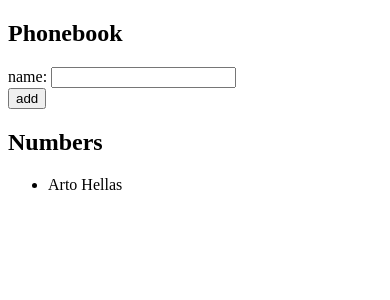
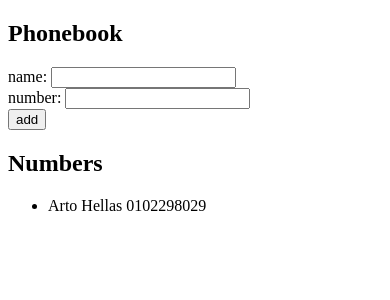
Before and after one commit to yasiradn/FSO2020, a React (Create React App) app in the folder part2/phonebook/my-app/: page / in a window 390 px wide. Shown: the top 300 px of the page. Built offline with nearby package versions, Linux system fonts and the light colour scheme; the HTML template or start-up script is replaced by a standard one.

Commit message:
2.8: The Phonebook Step3

```diff
--- a/part2/phonebook/my-app/src/App.js
+++ b/part2/phonebook/my-app/src/App.js
@@ -3,28 +3,37 @@ import Person from './component/Person'
 
 const App = () => {
   const [ persons, setPersons] = useState([
-    { name: 'Arto Hellas' }
+    { name: 'Arto Hellas', number: '0102298029' }
   ])
   const [ newName, setNewName ] = useState('')
+  const [ newNumber, setNewNumber ] = useState('')
 
   const addName = (event) => {
     event.preventDefault()
     const hasMatch = persons.some(item => item.name === newName)
     if(!hasMatch) {
       const personObj = {
-        name: newName
+        name: newName,
+        number: newNumber
       }
       setPersons(persons.concat(personObj))
       setNewName('')
+      setNewNumber('')
     } else {
       alert(`${newName} is already added to phonebook`)
       setNewName('')
     }
   }
 
-  const handleChange = (e) => {
+  const handleNameChange = (e) => {
     if(e.type === 'change') {
       setNewName(e.target.value)
+    }
+  }
+
+  const handleNumberChange = (e) => {
+    if(e.type === 'change') {
+      setNewNumber(e.target.value)
     }
   }
 
@@ -34,7 +43,8 @@ const App = () => {
       <h2>Phonebook</h2>
       <form onSubmit={addName}>
         <div>
-          name: <input value ={newName} onChange={handleChange} />
+          name: <input value ={newName} onChange={handleNameChange} />
+          <div>number: <input onChange={handleNumberChange} /></div>
         </div>
         <div>
           <button type="submit">add</button>
--- a/part2/phonebook/my-app/src/component/Person.js
+++ b/part2/phonebook/my-app/src/component/Person.js
@@ -2,7 +2,7 @@ import React from 'react'
 
 const Person = ({ person }) => {
   return (
-  <li>{person.name}</li>
+  <li>{person.name} {person.number}</li>
   )
 }
 
```
Also changed, not shown: 1 other file (tests, documents, lock files or other folders).
